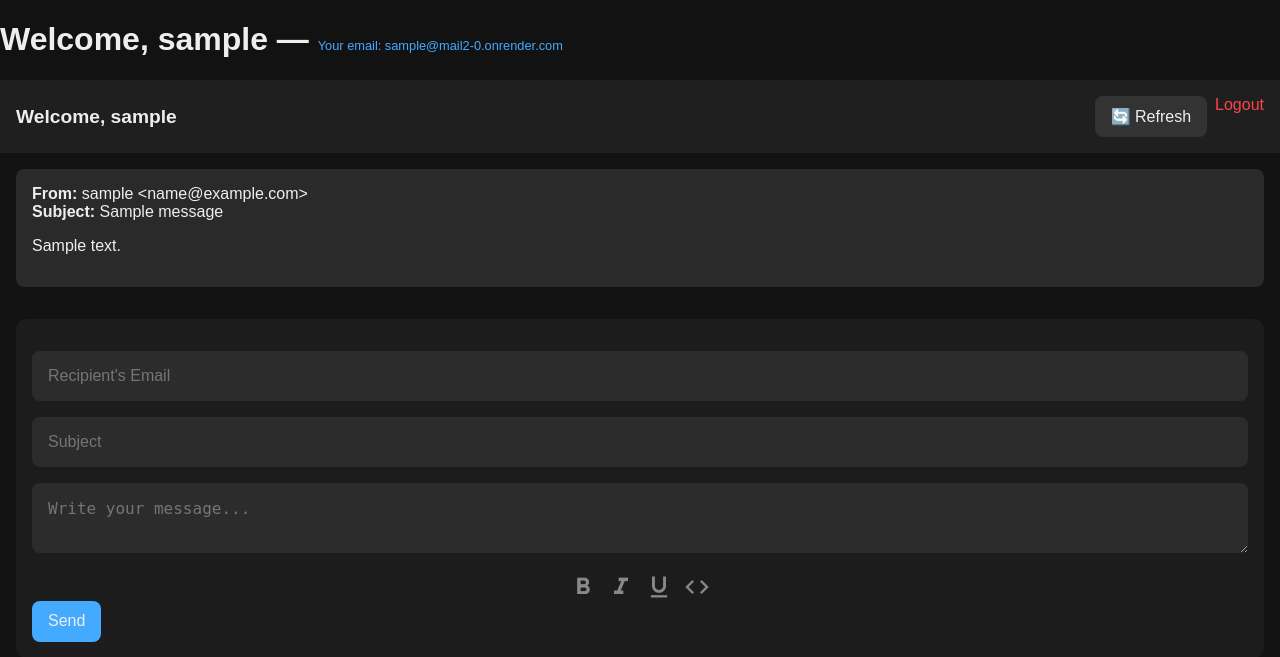
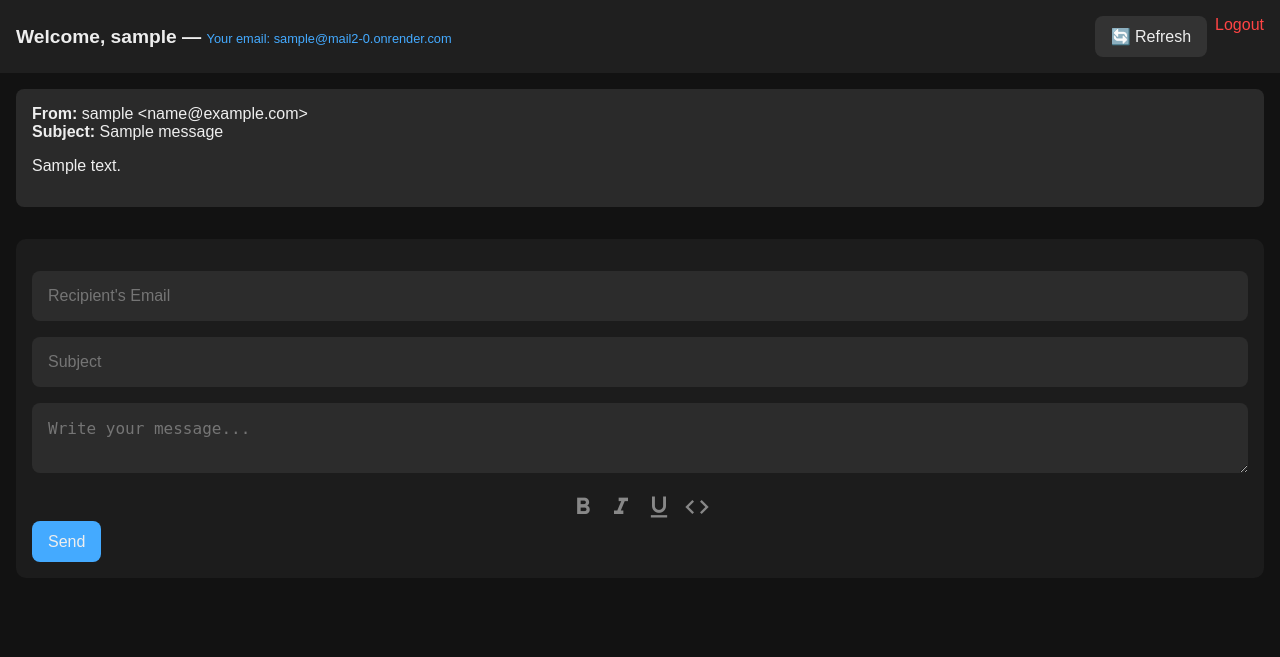
Before and after one commit to Simonko-912/mail2.0, a FastAPI app: page /inbox in a window 1280 px wide. Shown: the top 657 px of the page. Run offline with FastAPI, Linux system fonts and the light colour scheme; the visitor is signed in with stand-in values (Sample User, id 1); tables that the repository leaves empty hold one stand-in row (values such as "Sample post").

Commit message:
Update inbox.html

```diff
--- a/templates/inbox.html
+++ b/templates/inbox.html
@@ -3,7 +3,7 @@
 <head>
   <meta charset="UTF-8" />
   <meta name="viewport" content="width=device-width, initial-scale=1.0">
-  <h1>Welcome, {{ username }} — <small style="font-weight:normal; font-size:0.8rem; color:#4af;">Your email: {{ email_address }}</small></h1>
+  <title>Inbox - {{ username }}</title>
   <link href="https://fonts.googleapis.com/icon?family=Material+Icons" rel="stylesheet">
   <script src="https://cdn.jsdelivr.net/npm/marked/marked.min.js"></script>
   <style>
@@ -125,7 +125,7 @@
 </head>
 <body>
 <header>
-  <h1>Welcome, {{ username }}</h1>
+  <h1>Welcome, {{ username }} — <small style="font-weight:normal; font-size:0.8rem; color:#4af;">Your email: {{ email_address }}</small></h1>
   <div class="header-actions">
     <button class="header-btn" onclick="location.reload()">🔄 Refresh</button>
     <a href="/logout" class="logout">Logout</a>
```
